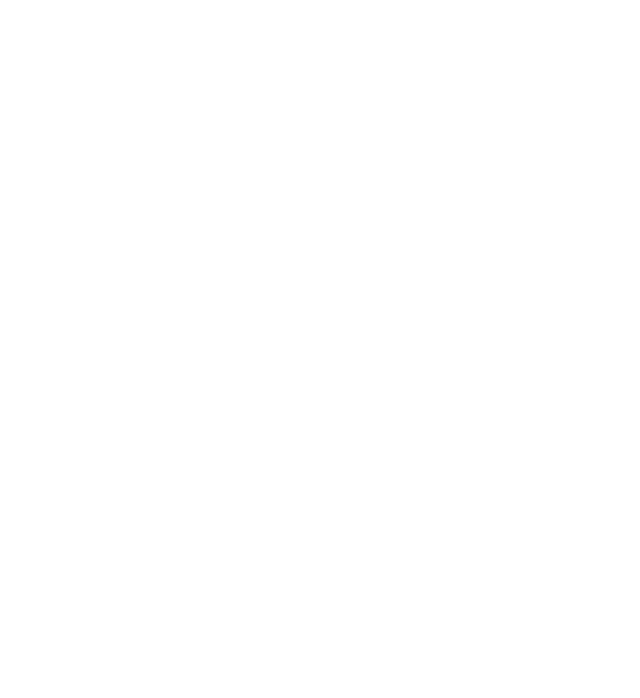
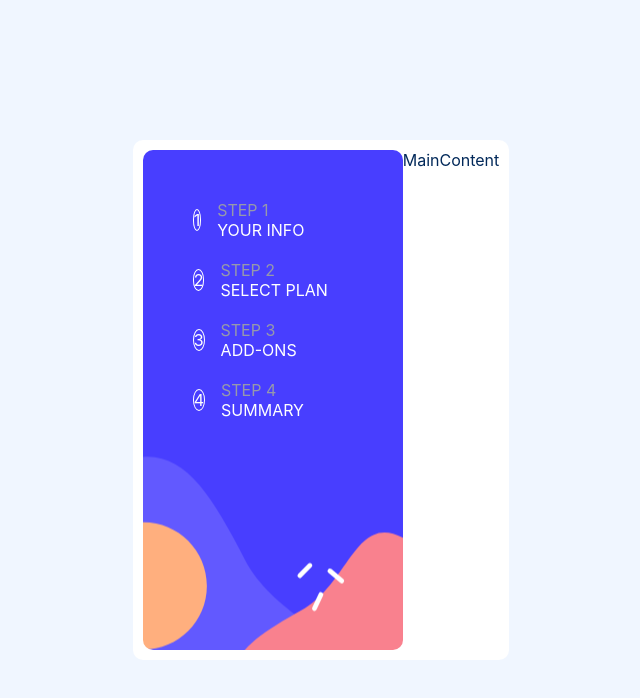
Before and after one commit to Ozgur2096/frontend-mentor-challenge2-react, a React (Create React App) app: page / in a window 1280 px wide. Shown: the top 698 px of the page, without its empty margins (319-959 px from the left). Built offline with nearby package versions, Linux system fonts and the light colour scheme; the HTML template or start-up script is replaced by a standard one.

Commit message:
sidebar components added

```diff
--- a/src/App.css
+++ b/src/App.css
@@ -1,38 +1,55 @@
-.App {
-  text-align: center;
+:root {
+  --marine-blue: hsl(213, 96%, 18%);
+  --purplish-blue: hsl(243, 100%, 62%);
+  --pastel-blue: hsl(228, 100%, 84%);
+  --light-blue: hsl(206, 94%, 87%);
+  --strawberry-red: hsl(354, 84%, 57%);
+  --cool-gray: hsl(231, 11%, 63%);
+  --light-gray: hsl(229, 24%, 87%);
+  --magnolia: hsl(217, 100%, 97%);
+  --alabaster: hsl(231, 100%, 99%);
 }
 
-.App-logo {
-  height: 40vmin;
-  pointer-events: none;
-}
-
-@media (prefers-reduced-motion: no-preference) {
-  .App-logo {
-    animation: App-logo-spin infinite 20s linear;
-  }
-}
-
-.App-header {
-  background-color: #282c34;
-  min-height: 100vh;
+.App {
   display: flex;
-  flex-direction: column;
   align-items: center;
   justify-content: center;
-  font-size: calc(10px + 2vmin);
+  height: 100vh;
+  width: 100vw;
+  background-color: var(--magnolia);
+  color: var(--marine-blue);
+}
+/* CONTAINER */
+.container {
+  padding: 10px;
+  border-radius: 10px;
+  display: flex;
+  height: 500px;
+  background-color: white;
+}
+/* SIDEBAR */
+.sidebar {
+  padding: 30px;
+  background: url(../assets/images/bg-sidebar-desktop.svg) no-repeat center
+    center/cover;
+  width: 200px;
+  border-radius: 10px;
+}
+.step-element {
+  margin: 20px;
+  display: flex;
+  align-items: center;
+  column-gap: 1rem;
+  cursor: pointer;
+}
+.step-element-number {
+  border: 1px solid white;
+  border-radius: 50%;
   color: white;
 }
-
-.App-link {
-  color: #61dafb;
+.step-element-title {
+  color: var(--cool-gray);
 }
-
-@keyframes App-logo-spin {
-  from {
-    transform: rotate(0deg);
-  }
-  to {
-    transform: rotate(360deg);
-  }
+.step-element-info {
+  color: white;
 }
--- a/src/App.tsx
+++ b/src/App.tsx
@@ -1,8 +1,17 @@
 import React from 'react';
 import './App.css';
+import { Sidebar } from './components/Sidebar';
+import { MainContent } from './components/MainContent';
 
 function App() {
-  return <div className='App'></div>;
+  return (
+    <div className='App'>
+      <div className='container'>
+        <Sidebar />
+        <MainContent />
+      </div>
+    </div>
+  );
 }
 
 export default App;
--- a/src/components/Sidebar.tsx
+++ b/src/components/Sidebar.tsx
@@ -1,5 +1,13 @@
 import React from 'react';
+import { StepElement } from './SidebarElement';
 
 export const Sidebar = () => {
-  return <div>Sidebar</div>;
+  return (
+    <div className='sidebar'>
+      <StepElement stepNumber={1} stepTitle='STEP 1' stepInfo='YOUR INFO' />
+      <StepElement stepNumber={2} stepTitle='STEP 2' stepInfo='SELECT PLAN' />
+      <StepElement stepNumber={3} stepTitle='STEP 3' stepInfo='ADD-ONS' />
+      <StepElement stepNumber={4} stepTitle='STEP 4' stepInfo='SUMMARY' />
+    </div>
+  );
 };
--- /dev/null
+++ b/src/components/SidebarElement.tsx
@@ -0,0 +1,23 @@
+import React from 'react';
+
+interface StepElementProps {
+  stepNumber: number;
+  stepTitle: string;
+  stepInfo: string;
+}
+
+export const StepElement: React.FC<StepElementProps> = ({
+  stepNumber,
+  stepTitle,
+  stepInfo,
+}) => {
+  return (
+    <div className='step-element'>
+      <div className='step-element-number'>{stepNumber}</div>
+      <div>
+        <div className='step-element-title'>{stepTitle}</div>
+        <div className='step-element-info'>{stepInfo}</div>
+      </div>
+    </div>
+  );
+};
```
